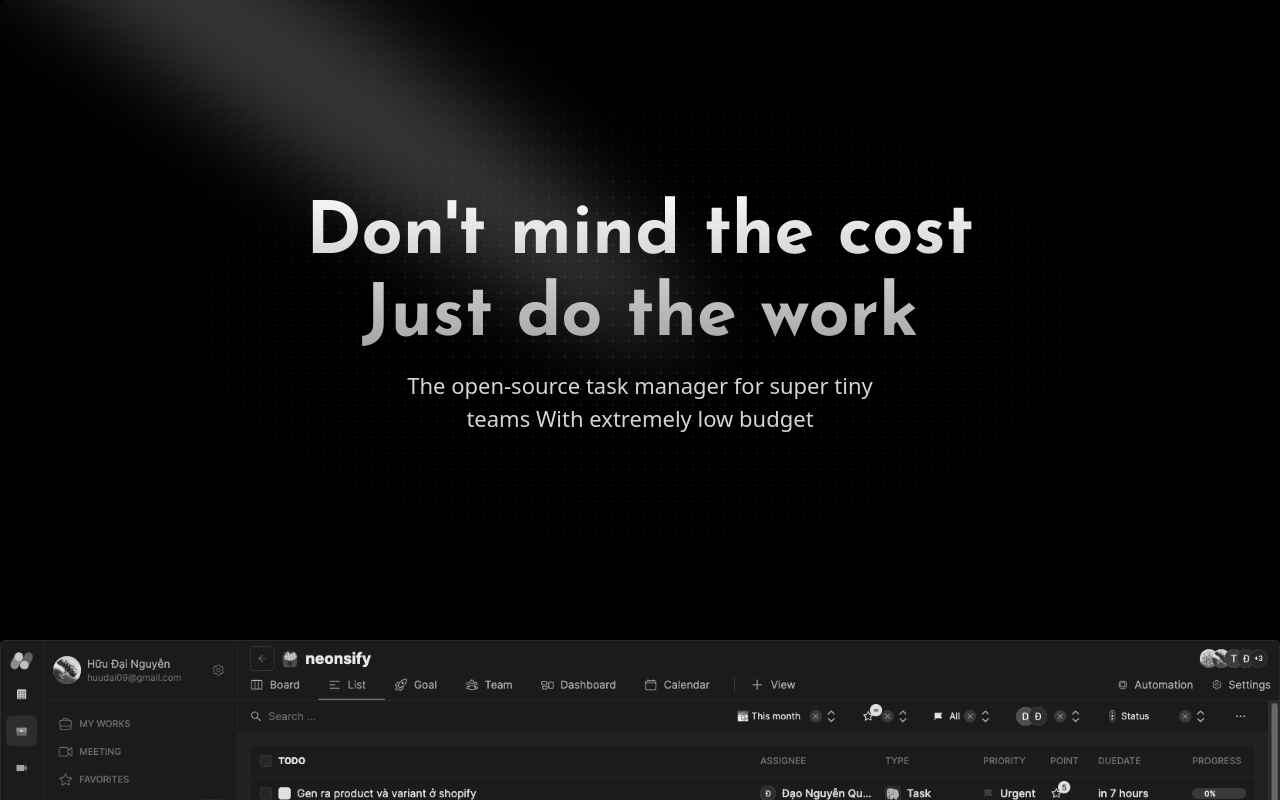
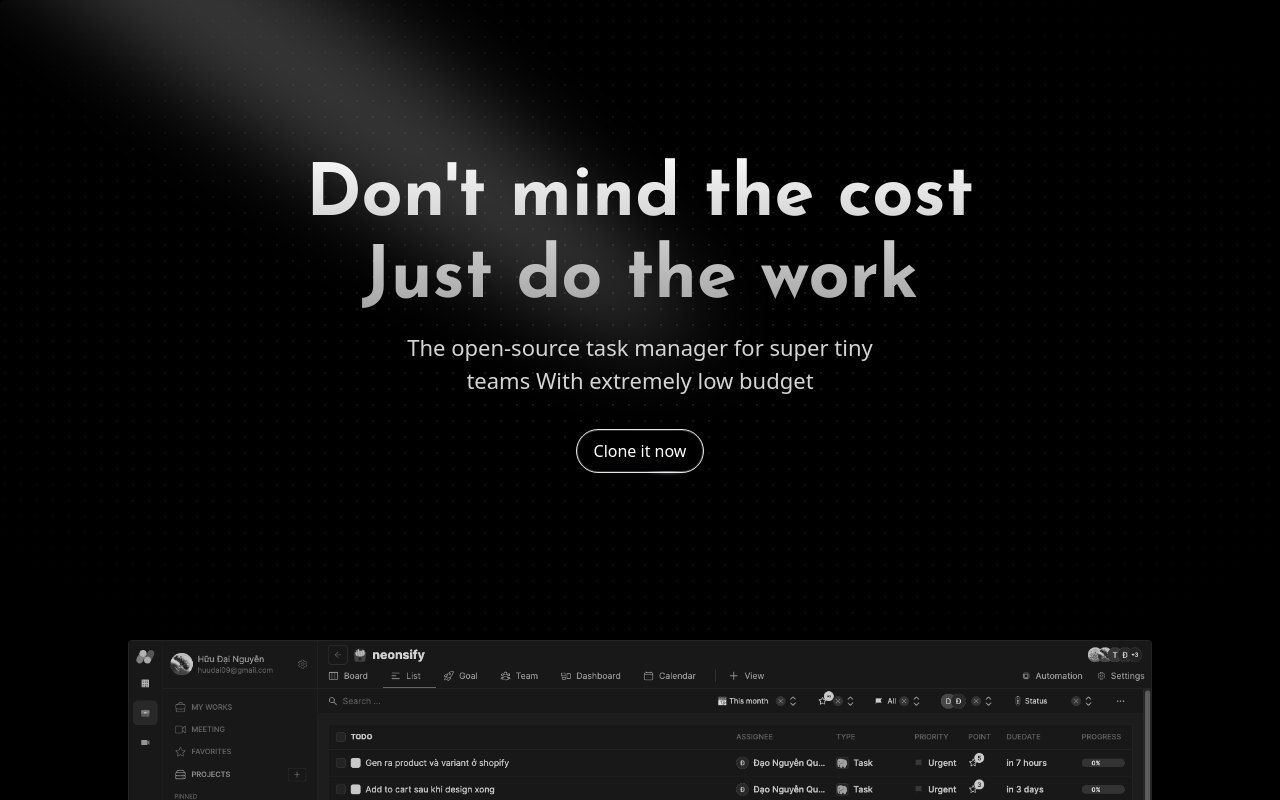
Before and after one commit to hudy9x/namviek-landingpage, a Next.js app: page / in a window 1280 px wide. Shown: the top 800 px of the page. Built offline with nearby package versions, Linux system fonts and the light colour scheme.

Commit message:
update code

```diff
--- /dev/null
+++ b/src/components/ui/HoverBorderGradient.tsx
@@ -0,0 +1,99 @@
+"use client";
+import React, { useState, useEffect, useRef } from "react";
+
+import { motion } from "framer-motion";
+import { cn } from "@/utils/cn";
+
+type Direction = "TOP" | "LEFT" | "BOTTOM" | "RIGHT";
+
+export function HoverBorderGradient({
+  children,
+  containerClassName,
+  className,
+  as: Tag = "button",
+  duration = 1,
+  clockwise = true,
+  ...props
+}: React.PropsWithChildren<
+  {
+    as?: React.ElementType;
+    containerClassName?: string;
+    className?: string;
+    duration?: number;
+    clockwise?: boolean;
+  } & React.HTMLAttributes<HTMLElement>
+>) {
+  const [hovered, setHovered] = useState<boolean>(false);
+  const [direction, setDirection] = useState<Direction>("TOP");
+
+  const rotateDirection = (currentDirection: Direction): Direction => {
+    const directions: Direction[] = ["TOP", "LEFT", "BOTTOM", "RIGHT"];
+    const currentIndex = directions.indexOf(currentDirection);
+    const nextIndex = clockwise
+      ? (currentIndex - 1 + directions.length) % directions.length
+      : (currentIndex + 1) % directions.length;
+    return directions[nextIndex];
+  };
+
+  const movingMap: Record<Direction, string> = {
+    TOP: "radial-gradient(20.7% 50% at 50% 0%, hsl(0, 0%, 100%) 0%, rgba(255, 255, 255, 0) 100%)",
+    LEFT: "radial-gradient(16.6% 43.1% at 0% 50%, hsl(0, 0%, 100%) 0%, rgba(255, 255, 255, 0) 100%)",
+    BOTTOM:
+      "radial-gradient(20.7% 50% at 50% 100%, hsl(0, 0%, 100%) 0%, rgba(255, 255, 255, 0) 100%)",
+    RIGHT:
+      "radial-gradient(16.2% 41.199999999999996% at 100% 50%, hsl(0, 0%, 100%) 0%, rgba(255, 255, 255, 0) 100%)",
+  };
+
+  const highlight =
+    "radial-gradient(75% 181.15942028985506% at 50% 50%, #3275F8 0%, rgba(255, 255, 255, 0) 100%)";
+
+  useEffect(() => {
+    if (!hovered) {
+      const interval = setInterval(() => {
+        setDirection((prevState) => rotateDirection(prevState));
+      }, duration * 1000);
+      return () => clearInterval(interval);
+    }
+  }, [hovered]);
+  return (
+    <Tag
+      onMouseEnter={(event: React.MouseEvent<HTMLDivElement>) => {
+        setHovered(true);
+      }}
+      onMouseLeave={() => setHovered(false)}
+      className={cn(
+        "relative flex rounded-full border  content-center hover:bg-black/10 transition duration-500 bg-white/20 items-center flex-col flex-nowrap gap-10 h-min justify-center overflow-visible p-px decoration-clone w-fit",
+        containerClassName
+      )}
+      {...props}
+    >
+      <div
+        className={cn(
+          "w-auto text-white z-10 bg-black px-4 py-2 rounded-[inherit]",
+          className
+        )}
+      >
+        {children}
+      </div>
+      <motion.div
+        className={cn(
+          "flex-none inset-0 overflow-hidden absolute z-0 rounded-[inherit]"
+        )}
+        style={{
+          filter: "blur(2px)",
+          position: "absolute",
+          width: "100%",
+          height: "100%",
+        }}
+        initial={{ background: movingMap[direction] }}
+        animate={{
+          background: hovered
+            ? [movingMap[direction], highlight]
+            : movingMap[direction],
+        }}
+        transition={{ ease: "linear", duration: duration ?? 1 }}
+      />
+      <div className="bg-black absolute z-1 flex-none inset-[2px] rounded-[100px]" />
+    </Tag>
+  );
+}
--- a/src/containers/HeroSection.tsx
+++ b/src/containers/HeroSection.tsx
@@ -3,6 +3,7 @@ import AppImage from '../images/app.png'
 import Image from "next/image";
 import { Spotlight } from "@/components/ui/Spotlight";
 import { fontJosefinSan } from "@/utils/fonts";
+import { HoverBorderGradient } from "@/components/ui/HoverBorderGradient";
 export default function HeroSection() {
   return <>
     {/* <SpotlightPreview /> */}
@@ -27,8 +28,19 @@ export default function HeroSection() {
         </h1>
         <p className="mt-4 font-normal text-para1 text-neutral-300 max-w-lg text-center mx-auto">The open-source task manager for super tiny teams
           With extremely low budget</p>
+
+        <div className="flex justify-center mt-8">
+          <HoverBorderGradient
+            containerClassName="rounded-full"
+            as="button"
+            className="bg-black text-white flex items-center space-x-2"
+          >
+            <span>Clone it now</span>
+          </HoverBorderGradient>
+
+        </div>
       </div>
     </div>
-    <Image className="grayscale mx-auto" src={AppImage} alt="App image" />
+    <Image className="grayscale w-[1024px] opacity-90 mx-auto" src={AppImage} alt="App image" />
   </>
 }
```
